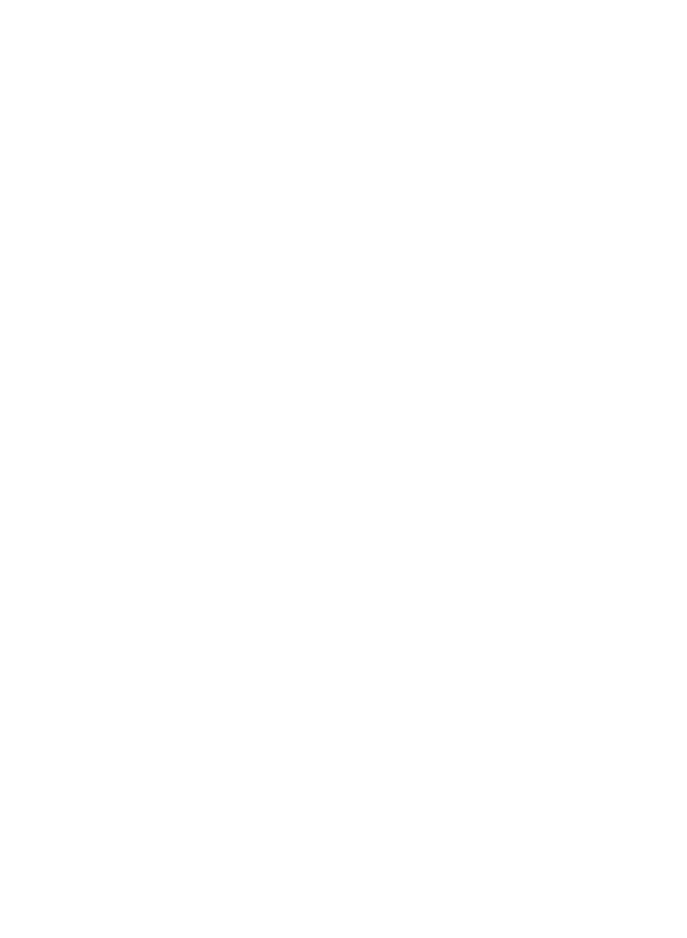
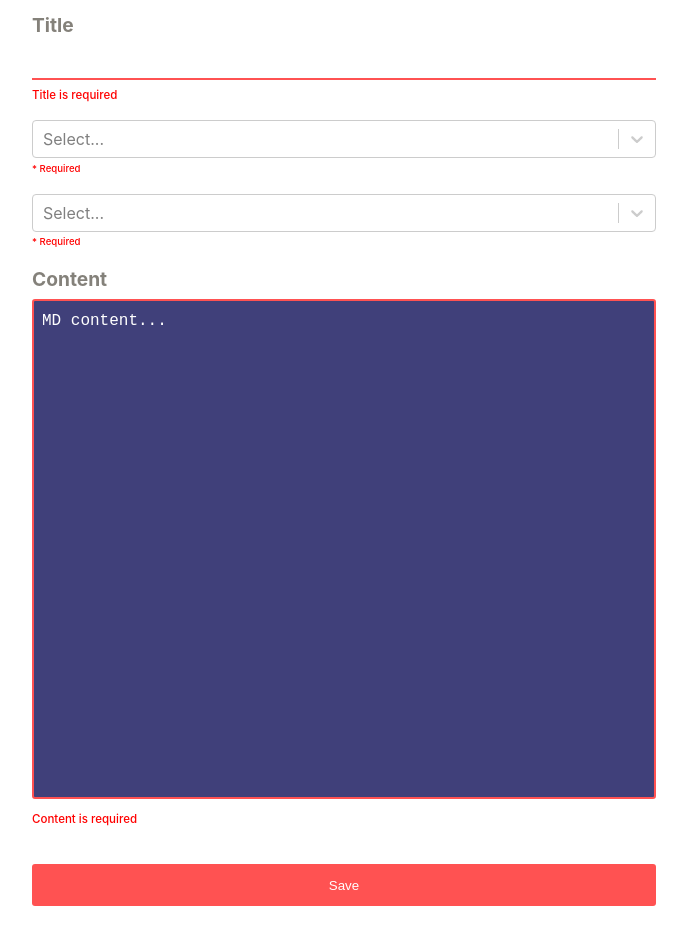
Before and after one commit to oscaroceguera/js-references-web, a React (Create React App) app: page /editor in a window 1280 px wide. Shown: the part 240-1178 px from the top of the page, without its empty margins (296-983 px from the left). Before the commit the page ends 800 px from the top, so only its background shows below. Built offline with nearby package versions, Linux system fonts and the light colour scheme; no server answers; the HTML template or start-up script is replaced by a standard one.

Commit message:
Added Editor UI

```diff
--- a/package.json
+++ b/package.json
@@ -11,6 +11,7 @@
     "@types/node": "^12.0.0",
     "@types/react": "^16.9.53",
     "@types/react-dom": "^16.9.8",
+    "@types/react-select": "^3.0.27",
     "apollo-client": "^2.6.10",
     "graphql": "^15.4.0",
     "graphql-tag": "^2.11.0",
@@ -19,6 +20,7 @@
     "react-dom": "^17.0.1",
     "react-router-dom": "^5.2.0",
     "react-scripts": "4.0.1",
+    "react-select": "^3.1.1",
     "styled-components": "^5.2.1",
     "typescript": "^4.0.3",
     "web-vitals": "^0.2.4"
--- /dev/null
+++ b/src/components/Form/Field/index.tsx
@@ -0,0 +1,62 @@
+import React, { InputHTMLAttributes } from 'react';
+import { Container, ShowError } from './styles';
+
+interface IProps
+  extends InputHTMLAttributes<HTMLInputElement | HTMLTextAreaElement> {
+  id: string;
+  label: string;
+  required?: boolean;
+  success?: boolean;
+  requiredMsg?: string;
+  value: string;
+  kind?: string;
+}
+
+interface IInput
+  extends InputHTMLAttributes<HTMLInputElement | HTMLTextAreaElement> {
+  id: string;
+  value: string;
+}
+
+const Input: React.FC<IInput> = ({ id, value, ...rest }: IInput) => (
+  <input id={id} value={value} {...rest} />
+);
+
+const Textarea: React.FC<IInput> = ({ id, value, ...rest }: IInput) => (
+  <textarea id={id} value={value} {...rest} rows={20} />
+);
+
+const Field: React.FC<IProps> = ({
+  id,
+  label,
+  required = false,
+  requiredMsg,
+  value,
+  kind = 'input',
+  ...rest
+}: IProps) => {
+  required = required && (value.length < 1 || value.length > 120);
+
+  if (!requiredMsg) {
+    requiredMsg = `${label} is required`;
+  }
+
+  const success = !required && value.length > 0;
+
+  return (
+    <Container required={required} success={success}>
+      <label>
+        {label}
+        <br />
+        {kind === 'textarea' ? (
+          <Textarea id={id} value={value} {...rest} />
+        ) : (
+          <Input id={id} value={value} {...rest} />
+        )}
+        <ShowError required={required}>{requiredMsg}</ShowError>
+      </label>
+    </Container>
+  );
+};
+
+export default Field;
--- /dev/null
+++ b/src/components/Form/Field/styles.tsx
@@ -0,0 +1,69 @@
+import Styled from 'styled-components';
+
+interface IContainer {
+  required: boolean;
+  success: boolean;
+}
+
+export const Container = Styled.div<IContainer>`
+  margin-bottom: 1em;
+
+  label {
+    font-size: 1.2em;
+    color: var(--grey-primary);
+    font-weight: bold;
+    input {
+      border: 0;
+      margin-top: 0.5em;
+      padding: 0.7em;
+      width: 97%;
+      border-bottom: ${({ required, success }) => {
+        switch (true) {
+          case required:
+            return '2px solid var(--red-flourescent)';
+          case success:
+            return '2px solid var(--green-primary)';
+          default:
+            return '2px solid var(--grey-primary)';
+        }
+      }};
+      outline: none;
+    }
+    textarea {
+      background: var(--purple-primary);
+      border-radius: 3px;
+      border: ${({ required, success }) => {
+        switch (true) {
+          case required:
+            return '2px solid var(--red-flourescent)';
+          case success:
+            return '2px solid var(--green-primary)';
+          default:
+            return '2px solid var(--purple-primary)';
+        }
+      }};
+      box-sizing: border-box;
+      color: white;
+      font-size: 16px;
+      height: auto;
+      line-height: 24px;
+      margin-top: 0.5em;
+      outline: none;
+      overflow: auto;
+      padding: 0.7em;
+      padding: 8px;
+      resize: none;
+      width: 100% !important;
+      &::placeholder {
+        color: white;
+      }
+    }
+  }
+`;
+
+export const ShowError = Styled.span<Pick<IContainer, 'required'>>`
+  color: red;
+  font-size: 0.6em;
+  font-weight: 500;
+  visibility: ${({ required }) => (required ? 'visible' : 'hidden')} };
+`;
--- a/src/config/apolloClient.ts
+++ b/src/config/apolloClient.ts
@@ -1,7 +1,9 @@
-import { ApolloClient, InMemoryCache } from '@apollo/client';
+import { ApolloClient, InMemoryCache, HttpLink } from '@apollo/client';
 
 const client = new ApolloClient({
-  uri: process.env.REACT_APP_API_URL,
+  link: new HttpLink({
+    uri: process.env.REACT_APP_API_URL,
+  }),
   cache: new InMemoryCache(),
 });
 
--- a/src/globalCSS.ts
+++ b/src/globalCSS.ts
@@ -10,6 +10,7 @@ const GlobalStyles = createGlobalStyle`
     --blue-primary: #34ace0;
     --grey-primary: #84817a;
     --grey-secondary: #aaa69d;
+    --green-primary: #33d9b2;
   }
 `;
 
--- a/src/pages/Editor/index.tsx
+++ b/src/pages/Editor/index.tsx
@@ -1,14 +1,155 @@
-import React from 'react';
-import Styled from 'styled-components';
+import React, {
+  MouseEvent,
+  FormEvent,
+  useState,
+  useCallback,
+  useMemo,
+} from 'react';
+import { useHistory } from 'react-router-dom';
+import Select from 'react-select';
 
-const Container = Styled.div`
-  padding: 1em;
-`;
+import Field from '../../components/Form/Field';
+import {
+  Container,
+  GoBack,
+  EditorContainer,
+  Title,
+  RequiredSelect,
+  BtnSave,
+} from './styles';
 
+interface IInitialState {
+  title: string;
+  category: string;
+  tags?: string[];
+  content: string;
+}
+
+const CATEGORY_OPT = [
+  { label: 'Apple', value: '123', name: 'category' },
+  { label: 'Mango', value: '321', name: 'category' },
+];
+const TAGS_OPT = [
+  { label: 'Javascript', value: '939392', name: 'tags' },
+  { label: 'Vue', value: '09234', name: 'tags' },
+  { label: 'React', value: '888', name: 'tags' },
+];
+
+interface IOption {
+  label: string;
+  name: string;
+  value: string;
+}
+
+const INITIAL_STATE = {
+  title: '',
+  category: '',
+  tags: [],
+  content: '',
+};
+
+// TODO: usar useReducer para que no se haga mucho render
 const Editor: React.FC = () => {
+  console.log('---EDITOR RENDER---');
+  const history = useHistory();
+  const [fields, setFields] = useState<IInitialState>(INITIAL_STATE);
+
+  const goBack = (event: MouseEvent<HTMLButtonElement>) => {
+    event.preventDefault();
+    history.push('/');
+  };
+
+  const handleField = useCallback(
+    (event: FormEvent<HTMLInputElement | HTMLTextAreaElement>) => {
+      event.preventDefault();
+      setFields({
+        ...fields,
+        [event.currentTarget.id]: event.currentTarget.value,
+      });
+    },
+    [fields],
+  );
+
+  const onChangeSelect = useCallback(
+    (e: any) => {
+      setFields({
+        ...fields,
+        [e.name]: e.value,
+      });
+    },
+    [fields],
+  );
+
+  const onChangeTags = useCallback(
+    (e: any) => {
+      setFields({
+        ...fields,
+        tags: e ? e.map((item: IOption) => item.value) : [],
+      });
+    },
+    [fields],
+  );
+
+  const handleSubmit = () => {
+    console.log('handleSubmit');
+  };
+
+  const isVisible = useMemo(() => {
+    const { title, tags, category, content } = fields;
+    const isTagsEmpty = typeof tags !== 'undefined' && tags.length > 0;
+    return !!title && !!category && !!content && isTagsEmpty;
+  }, [fields]);
+
   return (
-    <Container>
-      <h1>Editor</h1>
+    <Container onSubmit={handleSubmit}>
+      <GoBack onClick={goBack}>Back</GoBack>
+      <Title>Editor</Title>
+      <EditorContainer>
+        <Field
+          id="title"
+          label="Title"
+          value={fields.title}
+          required
+          onChange={handleField}
+        />
+        <Select
+          className="basic-single"
+          classNamePrefix="select"
+          name="category"
+          options={CATEGORY_OPT}
+          onChange={onChangeSelect}
+        />
+        <RequiredSelect required={!fields.category}>* Required</RequiredSelect>
+        <br />
+        <Select
+          className="basic-multi-select"
+          classNamePrefix="select"
+          isMulti
+          name="tags"
+          options={TAGS_OPT}
+          onChange={onChangeTags}
+        />
+        <RequiredSelect required={fields.tags?.length === 0}>
+          * Required
+        </RequiredSelect>
+        <br />
+        <Field
+          id="content"
+          label="Content"
+          kind="textarea"
+          placeholder="MD content..."
+          value={fields.content}
+          required
+          onChange={handleField}
+        />
+        <br />
+        <BtnSave
+          type="submit"
+          value="Save"
+          disabled={!isVisible}
+          isVisible={isVisible}
+        />
+      </EditorContainer>
     </Container>
   );
 };
--- /dev/null
+++ b/src/pages/Editor/styles.tsx
@@ -0,0 +1,59 @@
+import Styled from 'styled-components';
+
+export const Container = Styled.div`
+  padding: 1em;
+`;
+
+export const GoBack = Styled.button`
+  background: var(--purple-primary);
+  border-radius: 4px;
+  border: 0;
+  box-shadow: 2px 2px 5px grey;
+  color: white;
+  cursor: pointer;
+  padding: 1em;
+  width: 70px;
+  &:hover {
+    opacity: 0.9;
+  }
+`;
+
+export const Title = Styled.h1`
+  text-align: center;
+  color: var(--grey-primary);
+`;
+
+export const EditorContainer = Styled.form`
+  width: 50%;
+  margin: 0 auto;
+  padding: 1em;
+`;
+
+interface IRequired {
+  required: boolean;
+}
+
+export const RequiredSelect = Styled.div<IRequired>`
+  margin-top: 0.5em;
+  color: red;
+  font-size: 0.6em;
+  font-weight: 500;
+  visibility: ${({ required }) => (required ? 'visible' : 'hidden')} };
+`;
+
+interface IBtnSave {
+  isVisible: boolean;
+}
+
+export const BtnSave = Styled.input<IBtnSave>`
+  width: 100%;
+  border-radius: 3px;
+  padding: 1em;
+  border: 0;
+  color: white;
+  background: ${(props) =>
+    props.isVisible ? 'var(--green-primary)' : 'var(--red-flourescent)'};
+  &:hover {
+    opacity: 0.8;
+  }
+`;
--- a/src/pages/Home/styles.ts
+++ b/src/pages/Home/styles.ts
@@ -2,6 +2,7 @@ import Styled from 'styled-components';
 
 export const Container = Styled.div`
   padding: 1em;
+  position: relative;
 `;
 
 export const SearchBar = Styled.div`
@@ -56,3 +57,21 @@ export const OptBox = Styled.div`
     }
   }
 `;
+
+export const AddPost = Styled.button`
+  background: var(--purple-primary);
+  border-radius: 50%;
+  border: 0;
+  bottom: 0.5em;
+  box-shadow: 2px 2px 5px grey;
+  color: white;
+  cursor: pointer;
+  font-size: 40px;
+  height: 50px;
+  position: fixed;
+  right: 0.5em;
+  width: 50px;
+  &:hover {
+    opacity: 0.9;
+  }
+`;
```
Also changed, not shown: src/components/Posts/styles.tsx (+10 -11 lines), src/pages/Home/index.tsx (+15 -4 lines), 2 other files (tests, documents, lock files or other folders).
